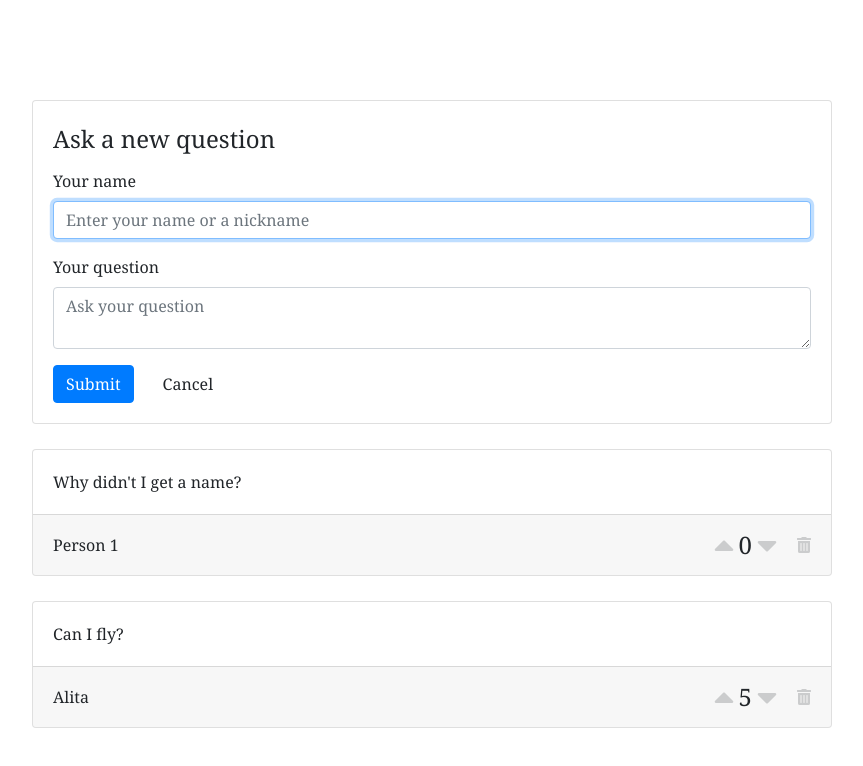
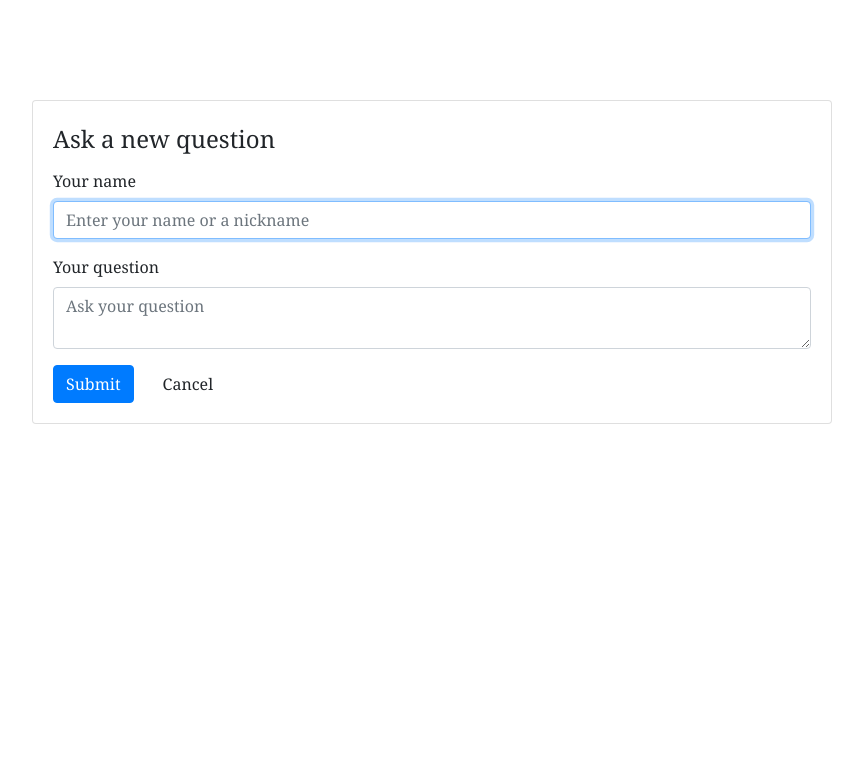
Before and after one commit to gabyvs/question-moderator, a React (Create React App) app: page / in a window 1280 px wide. Shown: the top 766 px of the page, without its empty margins (208-1071 px from the left). Built offline with nearby package versions, Linux system fonts and the light colour scheme.

Commit message:
List container component.

```diff
--- a/src/components/App/App.js
+++ b/src/components/App/App.js
@@ -5,22 +5,6 @@ import CreateBtn      from '../CreateBtn/CreateBtn';
 import CreateForm     from '../CreateForm/CreateForm';
 import List           from '../List/List';
 import './App.css';
-const date = new Date();
-date.setDate(new Date().getDate() + 1);
-let questions = [
-  {
-    name: 'Person 1',
-    question: "Why didn't I get a name?",
-    id: new Date(),
-    votes: 0
-  },
-  {
-    name: 'Alita',
-    question: 'Can I fly?',
-    id: date,
-    votes: 5
-  }
-];
 
 const App = ({ create }) => (
   <div className="app">
@@ -29,11 +13,7 @@ const App = ({ create }) => (
         addQuestion={() => {}}
         closeCreate={() => {}}/> :
       <CreateBtn openCreate={() => {}}/>}
-    <List
-      questions={questions}
-      upVote={() => {}}
-      downVote={() => {}}
-      deleteQuestion={() => {}}/>
+    <List />
   </div>
 );
 
@@ -41,8 +21,8 @@ App.propTypes = {
   create: PropTypes.bool.isRequired
 };
 
-const mapStateToProps = state => {
-  return  ({ create: state.create })
+const mapStateToProps = ({ create }) => {
+  return  ({ create })
 };
 
 export default connect(mapStateToProps)(App);
--- a/src/components/List/List.js
+++ b/src/components/List/List.js
@@ -1,6 +1,7 @@
-import React    from 'react';
-import PropTypes from 'prop-types';
-import Question from '../Question/Question';
+import React        from 'react';
+import PropTypes    from 'prop-types';
+import { connect }  from 'react-redux';
+import Question     from '../Question/Question';
 import './List.css';
 
 const List = ({ questions, upVote, downVote, deleteQuestion }) => {
@@ -26,4 +27,8 @@ List.propTypes = {
   deleteQuestion: PropTypes.func.isRequired
 };
 
-export default List;
+const mapStateToProps = ({ questions }) => {
+  return  ({ questions })
+};
+
+export default connect(mapStateToProps)(List);
```
